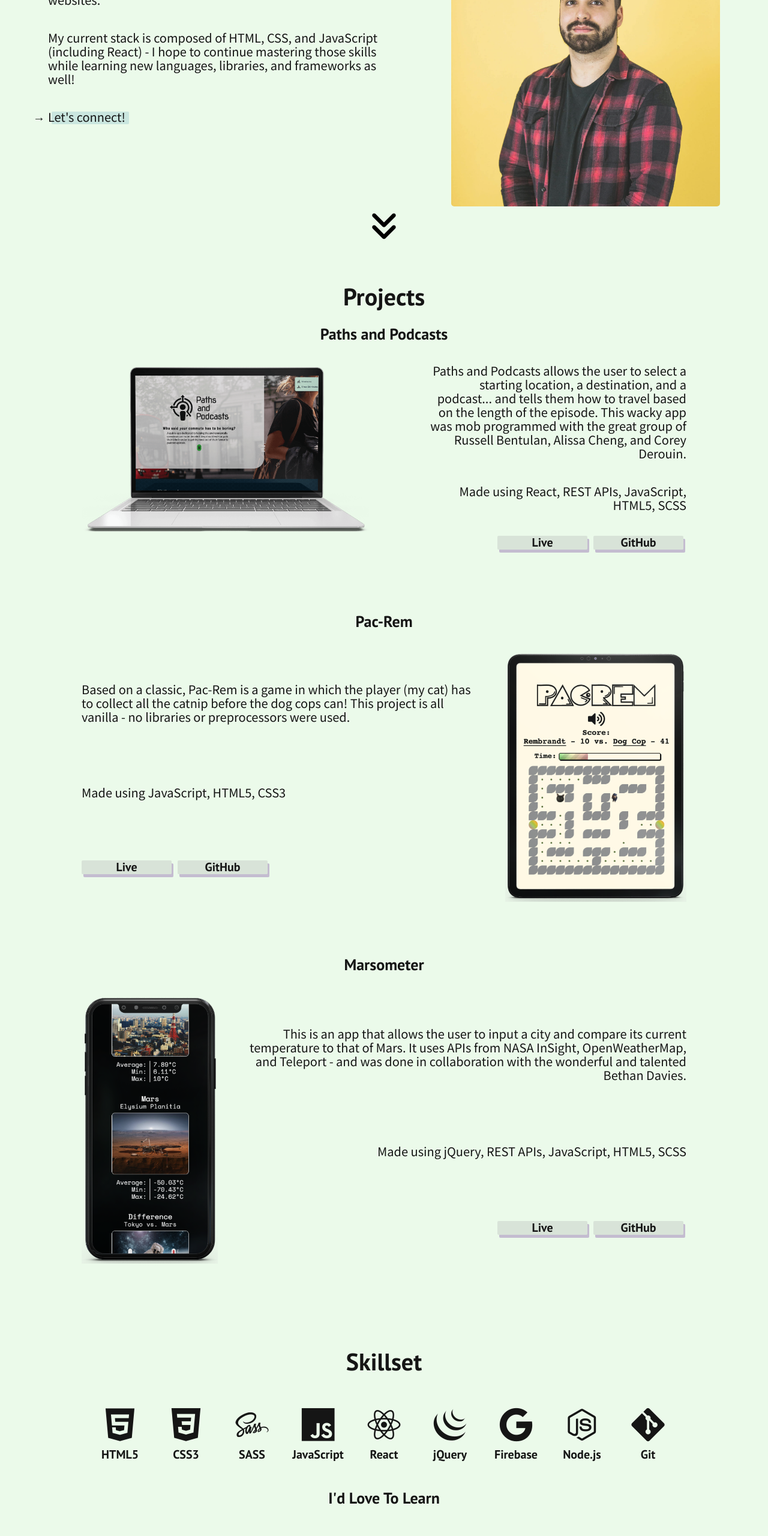
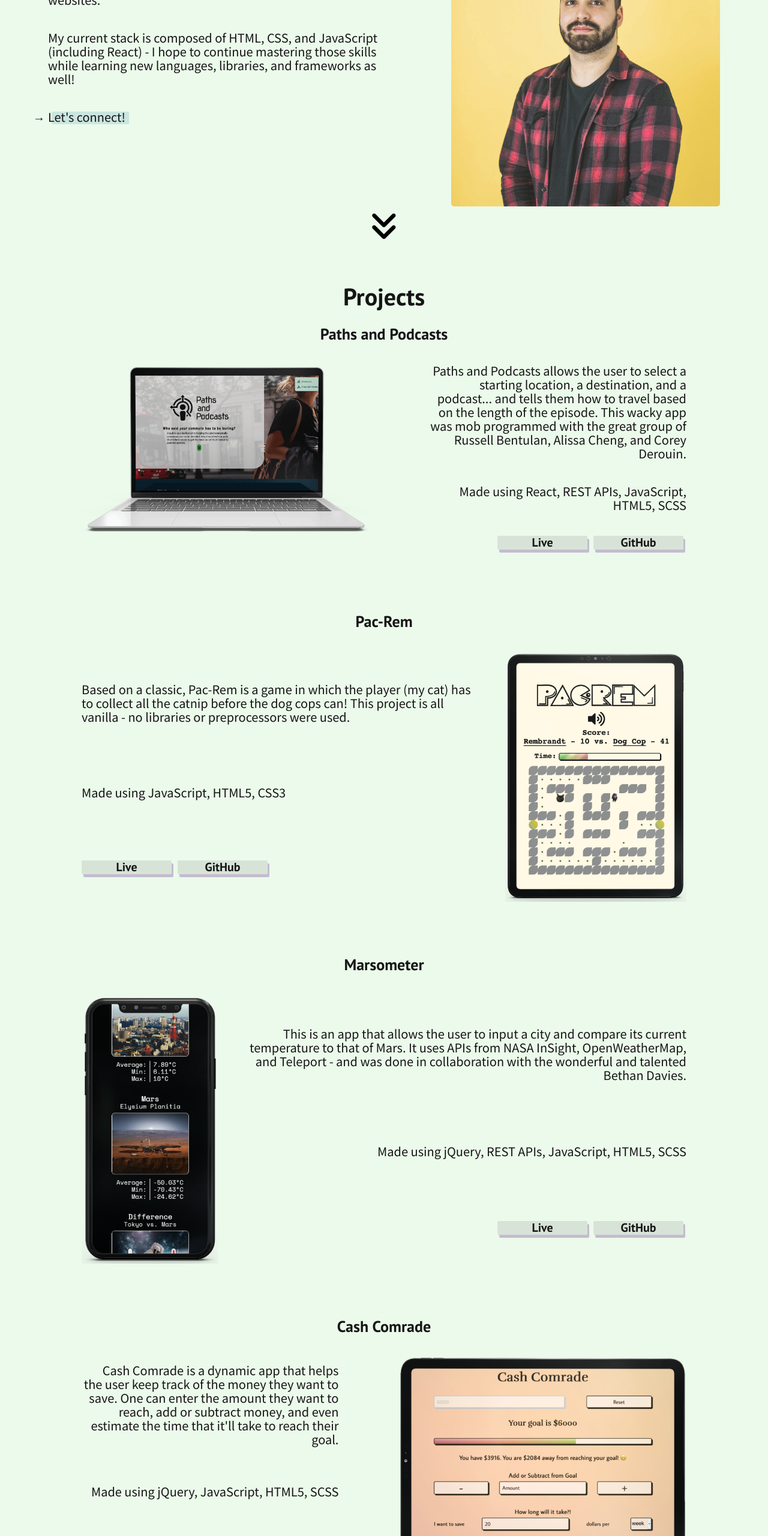
Before and after one commit to unifolia/portfolio, a plain HTML site: page index.html in a window 1280 px wide. Shown: the part 240-2800 px from the top of the page at 60% size. Drawn offline with nearby package versions, Linux system fonts and the light colour scheme; some packages are replaced by stand-ins of ours; a script that the page names is missing.

Commit message:
Reworked and reintegrated older project :iphone::bento:

```diff
--- a/index.html
+++ b/index.html
@@ -128,7 +128,7 @@
                             </div>
                         </div>
                         <div class="projectPicture">
-                            <img src="./assets/pac-rem.png" alt="A photo of the app 'Marsometer' on a tablet">
+                            <img src="./assets/pac-rem.png" alt="A photo of the app 'Pac-Rem' on a tablet">
                         </div>
                     </div>
                 </div>
@@ -136,7 +136,7 @@
                     <h3>Marsometer</h3>
                     <div class="projectContent">
                         <div class="projectPicture">
-                            <img src="./assets/marsometer.png" alt="A photo of the app 'Cash Comrade' on a mobile phone">
+                            <img src="./assets/marsometer.png" alt="A photo of the app 'Marsometer' on a mobile phone">
                         </div>
                         <div class="projectInfo">
                             <p>This is an app that allows the user to input a city and compare its current temperature to that of Mars. It uses
@@ -161,6 +161,36 @@
                                     <a href="https://github.com/Marsometer/marsometer">GitHub</a>
                                 </button>
                             </div>
+                        </div>
+                    </div>
+                </div>
+                <div class="projectFour" data-aos="fade-left">
+                    <h3>Cash Comrade</h3>
+                    <div class="projectContent">
+                        <div class="projectInfo">
+                            <p>
+                                Cash Comrade is a dynamic app that helps the user keep track of the money they want to save. One can enter the amount they want to reach, add or subtract money, and even estimate the time that it'll take to reach their goal.
+                            </p>
+                            <p>
+                                <span class="scrollToSkills" aria-label="Scroll Down to Skills">
+                                    Made using
+                                    <span>jQuery,</span>
+                                    <span>JavaScript,</span>
+                                    <span>HTML5,</span>
+                                    <span>SCSS</span>
+                                </span>
+                            </p>
+                            <div class="projectLinks">
+                                <button tabindex="-1">
+                                    <a href="https://jameslewis.io/cashcomrade/">Live</a>
+                                </button>
+                                <button tabindex="-1">
+                                    <a href="https://github.com/unifolia/cashComrade">GitHub</a>
+                                </button>
+                            </div>
+                        </div>
+                        <div class="projectPicture">
+                            <img src="./assets/cashComrade.png" alt="A photo of the app 'Cash Comrade' on a tablet">
                         </div>
                     </div>
                 </div>
--- a/javascript.js
+++ b/javascript.js
@@ -138,6 +138,7 @@ portfolio.LightToggle = () => {
 portfolio.conditionalFadeRight = () => {
     if ($(window).width() < 940) {
         $("div.projectTwo").attr("data-aos", "fade-right")
+        $("div.projectFour").attr("data-aos", "fade-right")
     }
 }
 
--- a/styles/sass/_mainBody.scss
+++ b/styles/sass/_mainBody.scss
@@ -98,7 +98,8 @@ h3 {
 };
 
 
-.projectOne {
+.projectOne,
+.projectFour {
     .projectPicture {
         width: 47.5%;
     };
@@ -112,11 +113,6 @@ h3 {
     @include width-945 {
         .projectContent {
             flex-direction: column;
-            .projectPicture {
-                margin: 0 auto;
-                width: 90%;
-                max-width: 575px;
-            };
             .projectInfo {
                 margin: 0 auto;
                 text-align: left;
@@ -128,6 +124,27 @@ h3 {
             .projectLinks {
                 margin: 20px auto 0 auto;
             };
+        };
+    };
+};
+
+.projectOne {
+    @include width-945 {
+        .projectPicture {
+            margin: 0 auto;
+            width: 90%;
+            max-width: 575px;
+        };
+    };
+};
+
+.projectFour {
+    @include width-945 {
+        .projectPicture {
+            order: -1;
+            margin: 0 auto;
+            width: 80%;
+            max-width: 400px;
         };
     };
 };
```
Also changed, not shown: assets/cashComrade.png (added), styles/style.css.
